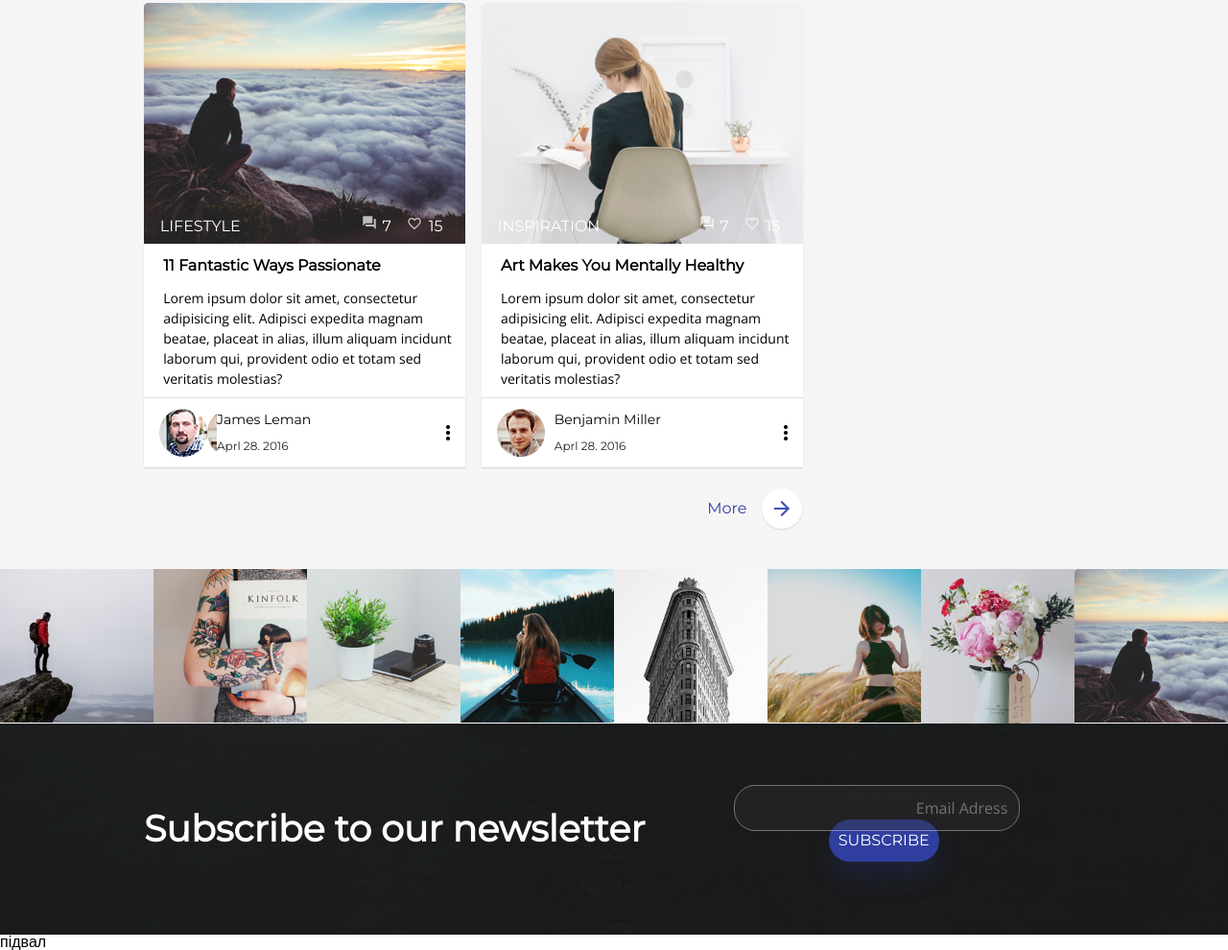
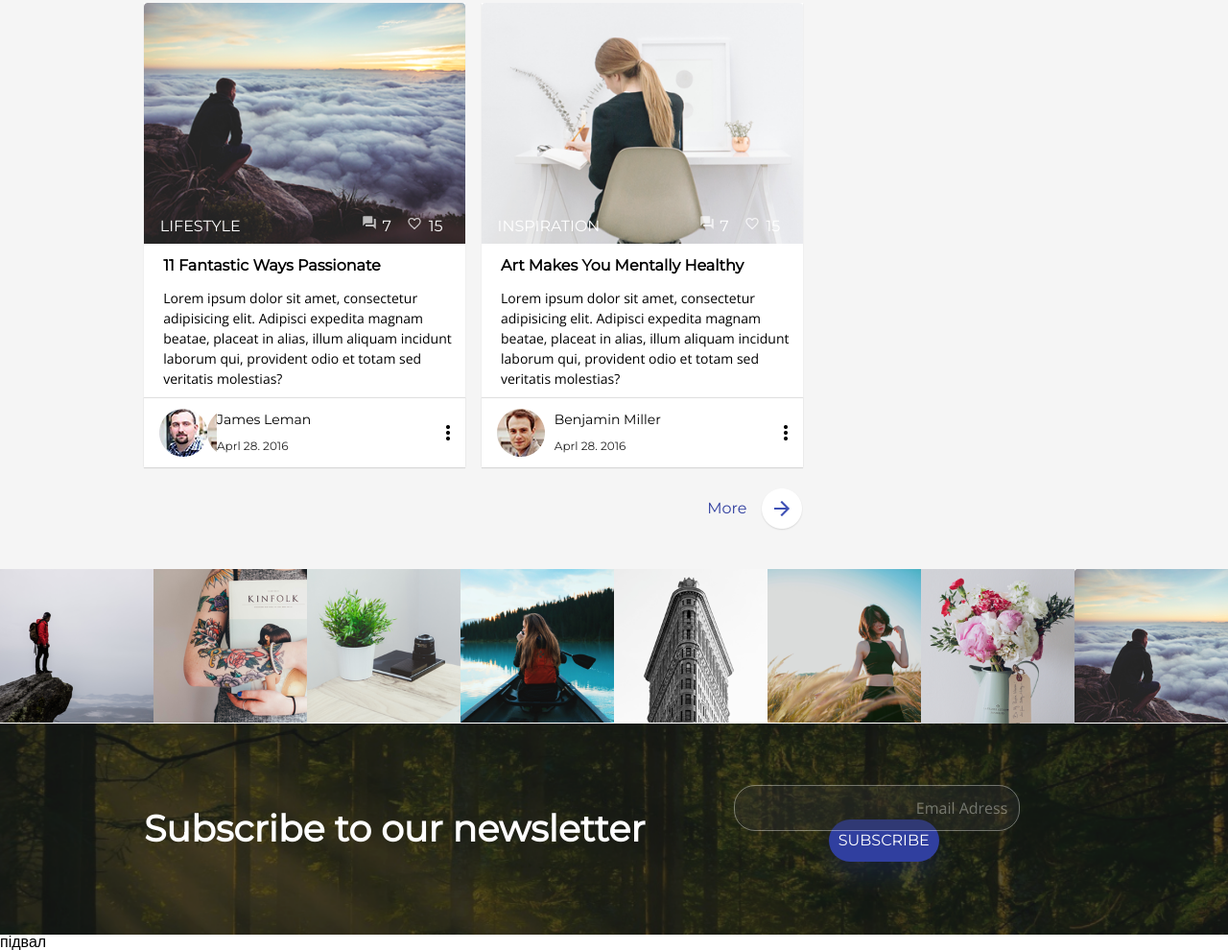
Before and after one commit to djudit/PascoFree, a website: page index.html in a window 1280 px wide. Shown: the part 2637-3627 px from the top of the page at 96% size. Drawn offline with nearby package versions, Linux system fonts and the light colour scheme; files that its build step writes are made by us from their sources.

Commit message:
other picture

```diff
--- a/sass/blocks/_subscribe.scss
+++ b/sass/blocks/_subscribe.scss
@@ -1,5 +1,5 @@
 .subscribe {
-	background: url(../../images/pic/subscribe.png);
+	background: url(../../images/pic/forest-grey.png);
 	background-size: cover;
 	background-position: 50% 0;
 	background-repeat: no-repeat;
```
